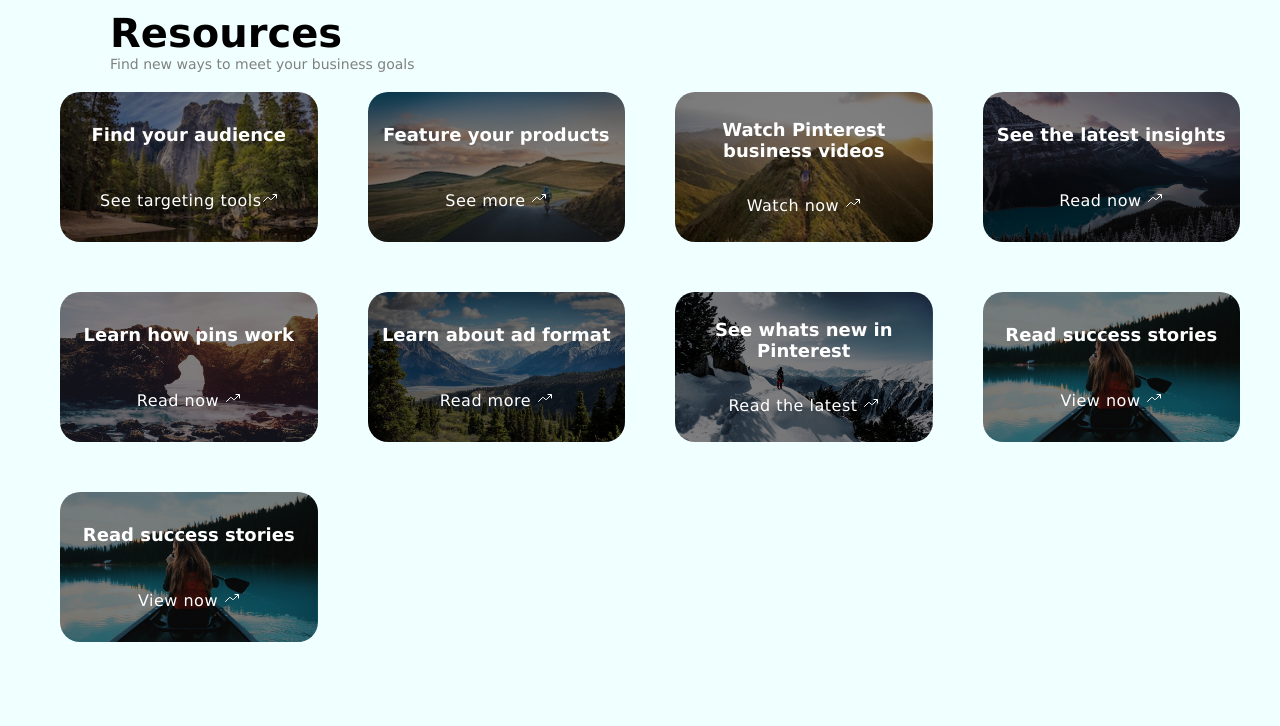
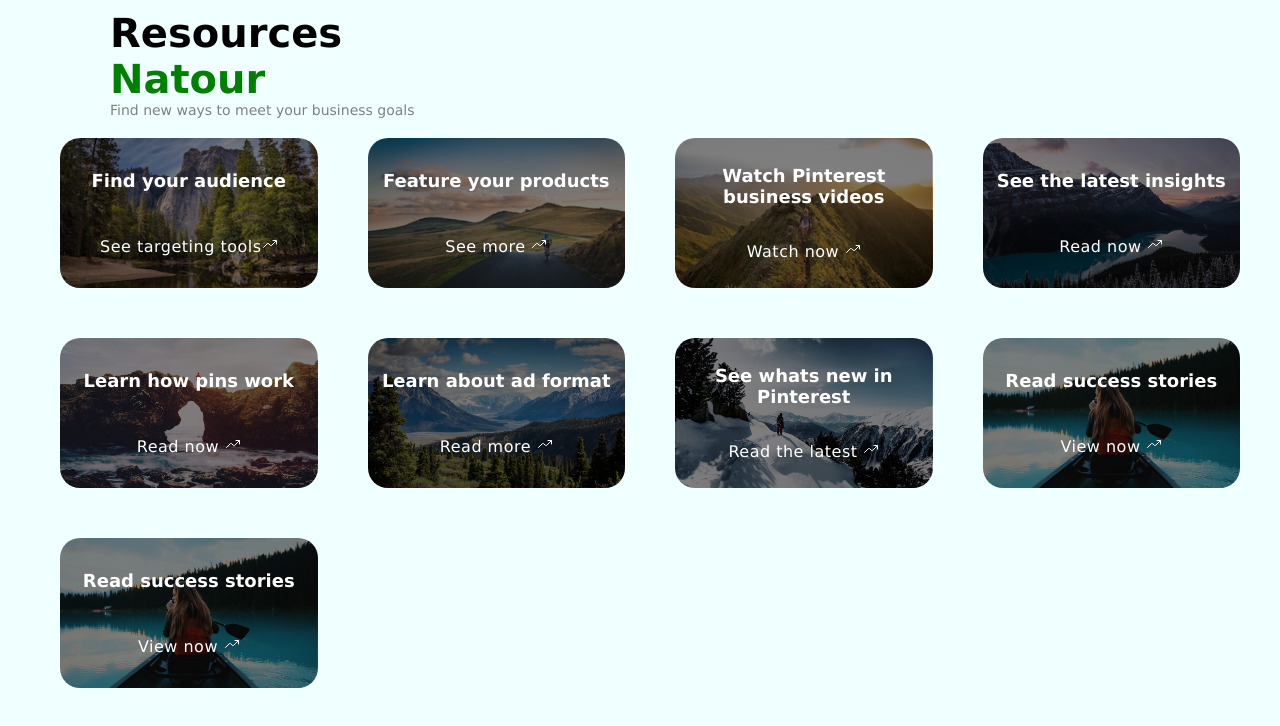
Before and after one commit to BirajShrestha9/resource-Project, a plain HTML site: page index.html in a window 1280 px wide. Drawn offline with nearby package versions, Linux system fonts and the light colour scheme.

Commit message:
Added a new h1

```diff
--- a/index.html
+++ b/index.html
@@ -17,6 +17,7 @@
   <body>
     <div class="header">
       <h1>Resources</h1>
+      <h1 style="color: green">Natour</h1>
       <p class="head_para">Find new ways to meet your business goals</p>
     </div>
 
```
